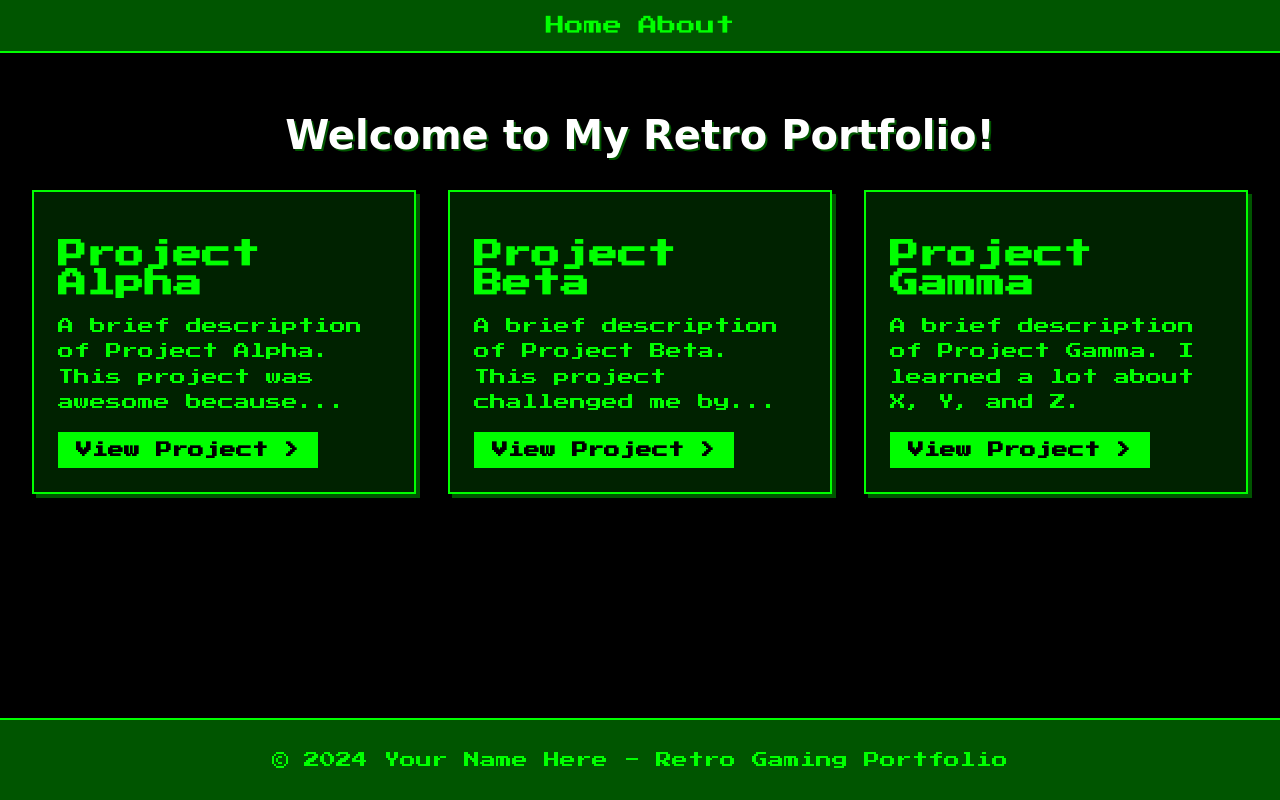
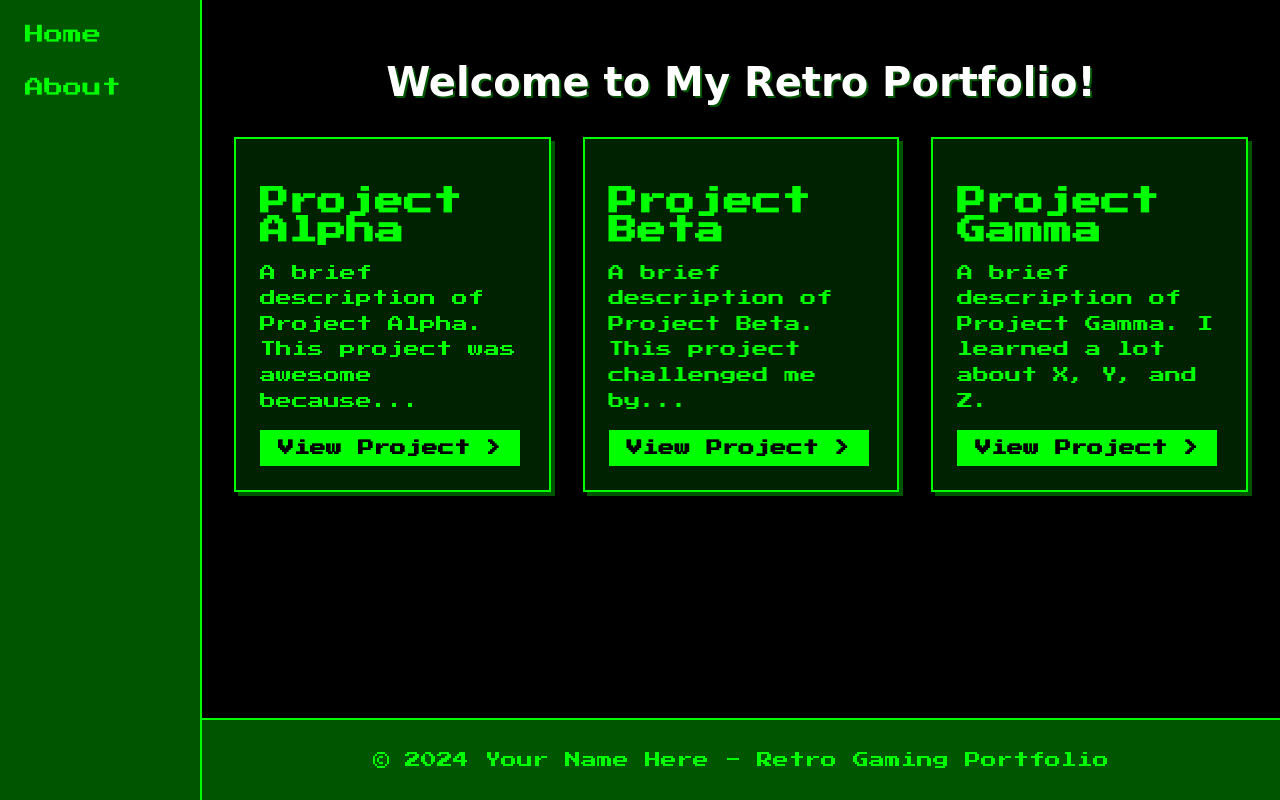
Before and after one commit to Nimzyow/sneakynuts, a SvelteKit app: page / in a window 1280 px wide. Built offline with nearby package versions, Linux system fonts and the light colour scheme.

Commit message:
side navbar

```diff
--- a/src/routes/+layout.svelte
+++ b/src/routes/+layout.svelte
@@ -22,13 +22,15 @@
 </script>
 
 <div class="app-container">
-  <header>
+  <aside class="sidebar">
     <nav>
       <a href="/">Home</a>
       <a href="/about">About</a>
+      <!-- Add more links as needed -->
     </nav>
-  </header>
+  </aside>
 
+  <div class="main-content-area">
     {#if $transitioning}
       <div class="page-transition">
         <!-- Add your retro animation here -->
@@ -44,42 +46,55 @@
       <p>&copy; 2024 Your Name Here - Retro Gaming Portfolio</p>
     </footer>
   </div>
+</div>
 
 <style>
   .app-container {
-    display: flex;
-    flex-direction: column;
+    display: flex; /* Changed from column to row for sidebar layout */
     min-height: 100vh;
     background-color: #000;
     color: #0f0;
-    font-family: 'Press Start 2P', cursive; /* Placeholder pixel font */
+    font-family: 'Press Start 2P', cursive;
   }
 
-  header {
+  .sidebar {
+    width: 200px; /* Adjust width as needed */
+    background-color: #050; /* Darker green */
     padding: 1rem;
-    background-color: #050; /* Darker green */
-    border-bottom: 2px solid #0f0;
+    border-right: 2px solid #0f0;
+    display: flex;
+    flex-direction: column;
   }
 
-  nav {
+  .sidebar nav {
     display: flex;
+    flex-direction: column; /* Stack links vertically */
     gap: 1rem;
-    justify-content: center;
   }
 
-  nav a {
+  .sidebar nav a {
     color: #0f0;
     text-decoration: none;
     font-size: 1.2rem;
+    padding: 0.5rem;
+    border: 1px dashed transparent; /* For hover effect */
   }
 
-  nav a:hover {
-    text-decoration: underline;
+  .sidebar nav a:hover {
+    border-color: #0f0;
+    background-color: #030; /* Slightly lighter green for hover */
+  }
+
+  .main-content-area {
+    flex-grow: 1;
+    display: flex;
+    flex-direction: column;
   }
 
   main {
     flex-grow: 1;
     padding: 2rem;
+    overflow-y: auto; /* Allow scrolling for main content if it overflows */
   }
 
   footer {
@@ -92,8 +107,8 @@
   .page-transition {
     position: fixed;
     top: 0;
-    left: 0;
-    width: 100%;
+    left: 0; /* Adjust if sidebar is fixed and transition should not cover it */
+    width: 100%; /* Or calc(100% - sidebar_width) if sidebar is fixed */
     height: 100%;
     background-color: #000;
     display: flex;
```
Lines whose indentation alone changed are shown as unchanged.
